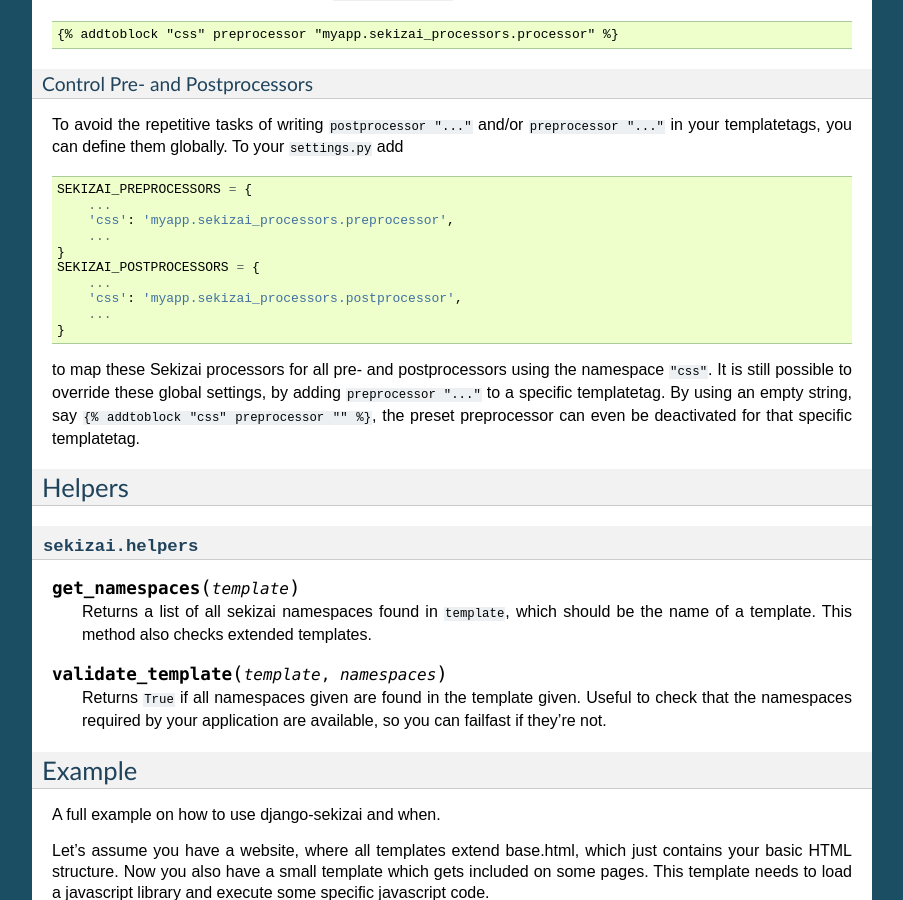
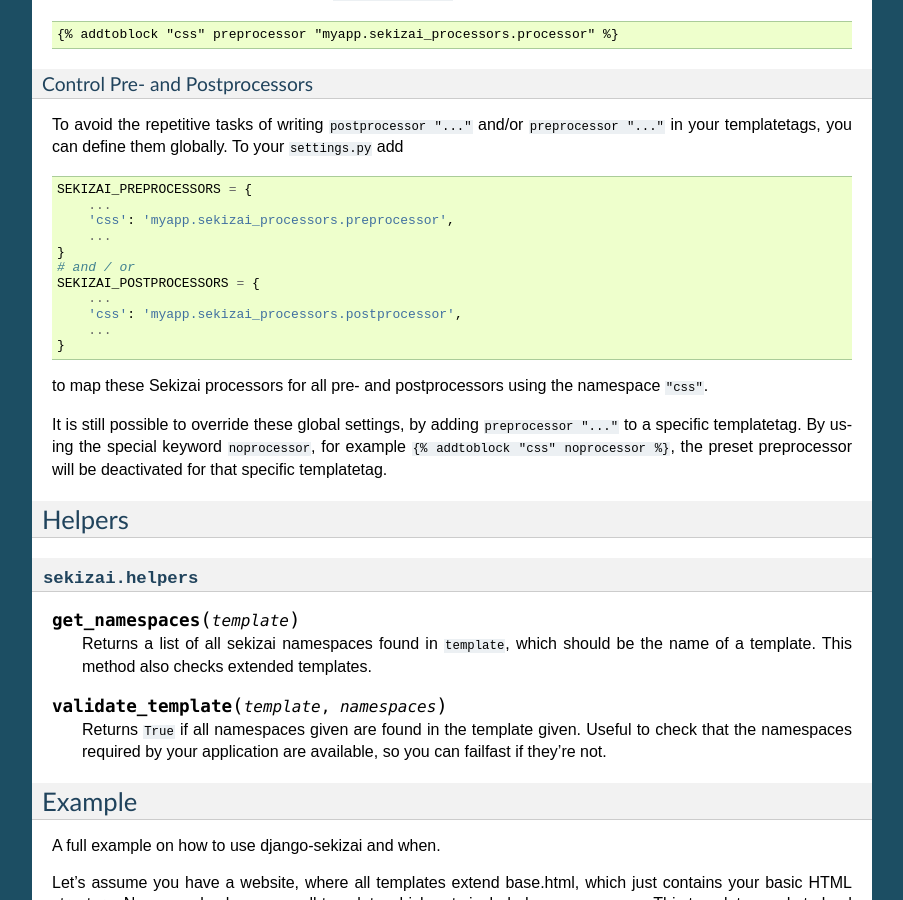
Before and after one commit to django-cms/django-sekizai, a Sphinx documentation site: the page built from docs/index.rst, in a window 1280 px wide and 900 px high, scrolled down 4039 px. Shown: the whole window, without its empty margins (198-1101 px from the left). Built offline with Sphinx 7.4.7, drawn with Linux system fonts in a browser that asks for light colours.

Commit message:
Using keyword noprocessor to explicitely deactivate a preset processor

```diff
--- a/docs/index.rst
+++ b/docs/index.rst
@@ -288,6 +288,7 @@ your templatetags, you can define them globally. To your ``settings.py`` add
         'css': 'myapp.sekizai_processors.preprocessor',
         ...
     }
+    # and / or
     SEKIZAI_POSTPROCESSORS = {
         ...
         'css': 'myapp.sekizai_processors.postprocessor',
@@ -295,9 +296,11 @@ your templatetags, you can define them globally. To your ``settings.py`` add
     }
 
 to map these Sekizai processors for all pre- and postprocessors using the namespace ``"css"``.
+
 It is still possible to override these global settings, by adding ``preprocessor "..."`` to a
-specific templatetag. By using an empty string, say ``{% addtoblock "css" preprocessor "" %}``,
-the preset preprocessor can even be deactivated for that specific templatetag.
+specific templatetag. By using the special keyword ``noprocessor``, for example
+``{% addtoblock "css" noprocessor %}``, the preset preprocessor will be deactivated for that
+specific templatetag.
 
 
 *******
```
Also changed, not shown: 1 other file.
